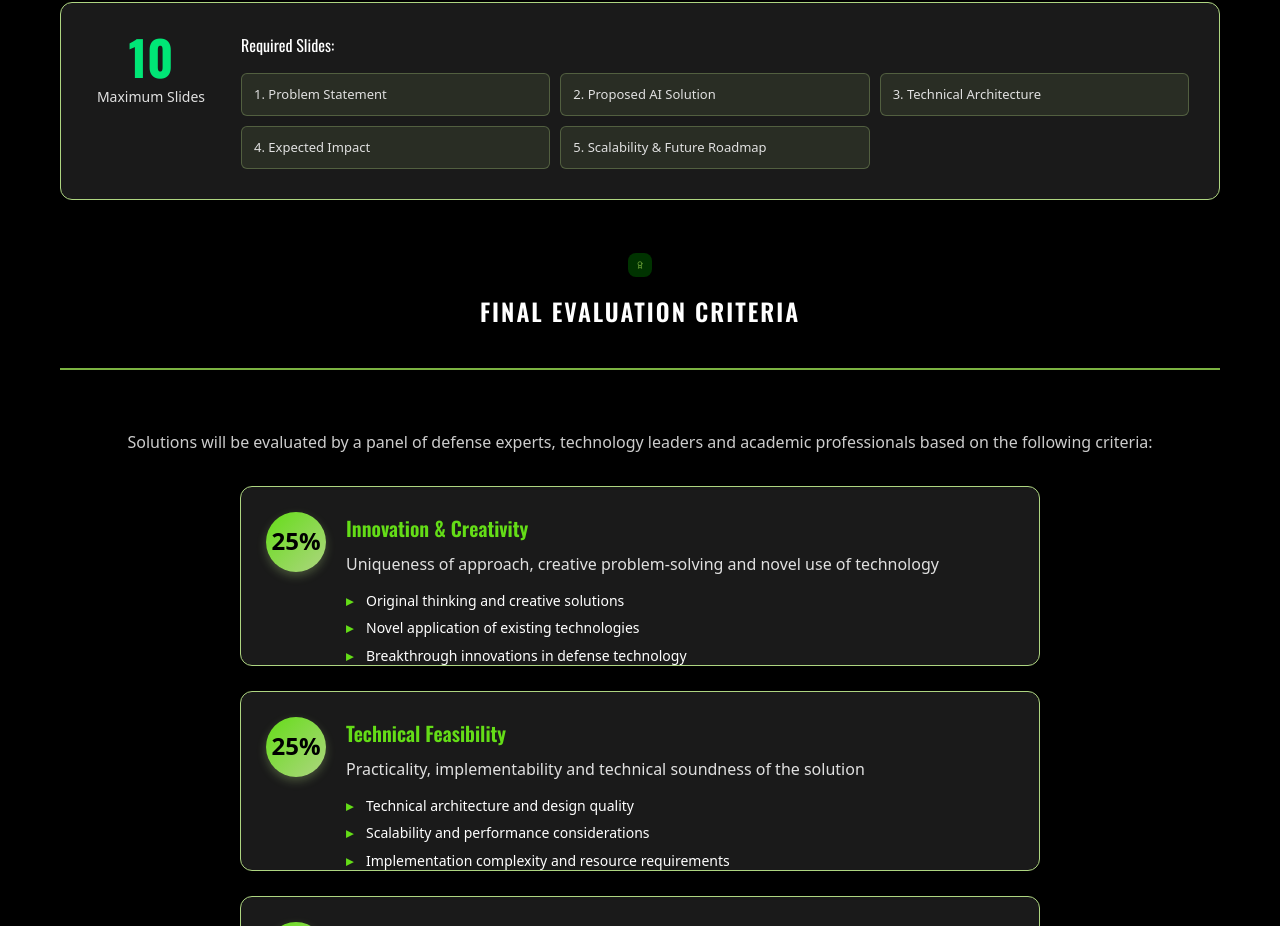
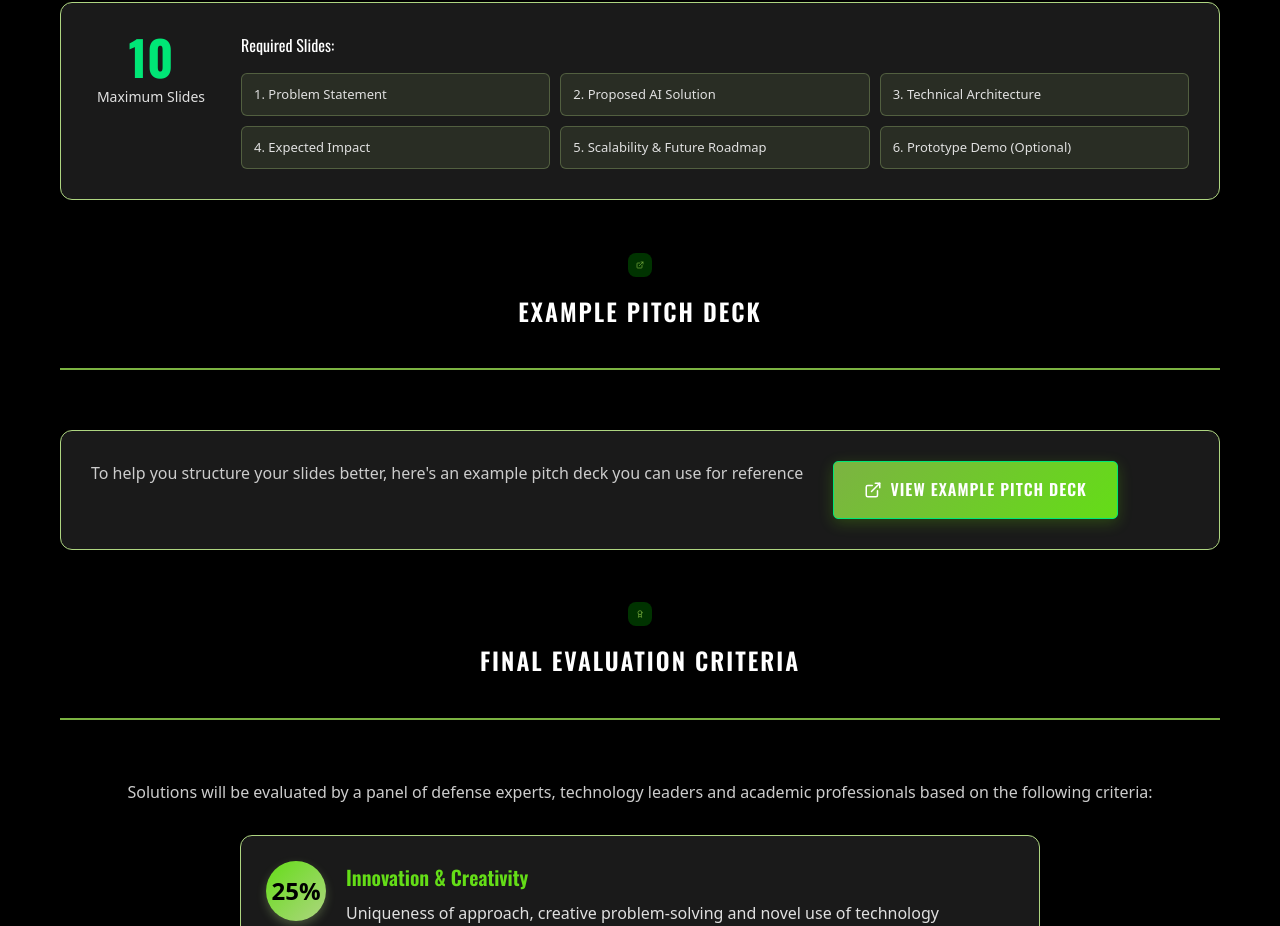
Before and after one commit to shrixtacy/NMIET-Hackathon, a Next.js app: page /details in a window 1280 px wide. Shown: the part 2357-3283 px from the top of the page. Built offline with nearby package versions, Linux system fonts and the light colour scheme.

Commit message:
Added the sample PPT link

```diff
--- a/src/components/Details.tsx
+++ b/src/components/Details.tsx
@@ -1,5 +1,5 @@
 import React from 'react';
-import { CheckCircle2, Presentation, MapPin, Clock, Shield, Cpu, Users, Sparkles, Layers, Video, Target, Award, BookOpen, AlertTriangle, Zap } from 'lucide-react';
+import { CheckCircle2, Presentation, MapPin, Clock, Shield, Cpu, Users, Sparkles, Layers, Video, Target, Award, BookOpen, AlertTriangle, Zap, Download, ExternalLink } from 'lucide-react';
 
 const Details: React.FC = () => {
   return (
@@ -169,7 +169,33 @@ const Details: React.FC = () => {
                 <div className="slide-item">3. Technical Architecture</div>
                 <div className="slide-item">4. Expected Impact</div>
                 <div className="slide-item">5. Scalability & Future Roadmap</div>
+                <div className="slide-item">6. Prototype Demo (Optional)</div>
               </div>
+            </div>
+          </div>
+        </section>
+
+        {/* Example Pitch Deck */}
+        <section className="pitch-section">
+          <div className="section-header">
+            <ExternalLink className="section-icon" />
+            <h2 className="section-title">Example Pitch Deck</h2>
+          </div>
+          <div className="pitch-content">
+            <p style={{ fontSize: '16px', color: '#cccccc', marginBottom: '30px', textAlign: 'center' }}>
+              To help you structure your slides better, here's an example pitch deck you can use for reference
+            </p>
+            <div style={{ textAlign: 'center' }}>
+              <a
+                href="https://drive.google.com/file/d/1yilMbVdmo6KeNDqNme4qUGGtVSpXJQNr/view?usp=sharing"
+                target="_blank"
+                rel="noopener noreferrer"
+                className="army-button glow-effect"
+                style={{ display: 'inline-flex', alignItems: 'center', gap: '8px' }}
+              >
+                <ExternalLink size={18} />
+                View Example Pitch Deck
+              </a>
             </div>
           </div>
         </section>
```
